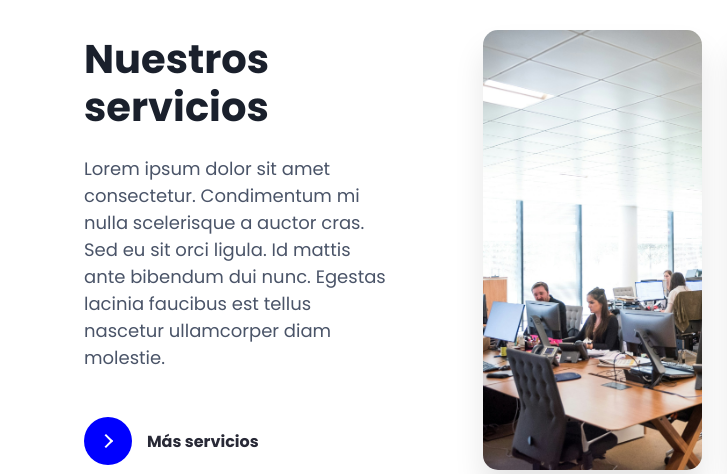
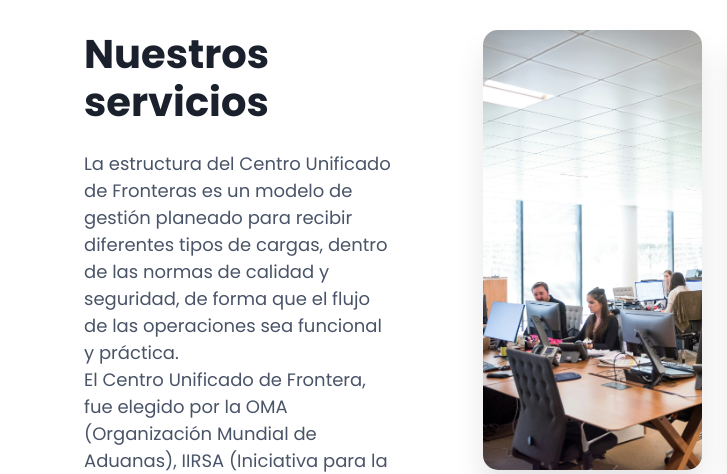
Before and after one commit to l4mm3r/coderhouse, a plain HTML site: page index.html in a window 1280 px wide. Shown: the part 840-1314 px from the top of the page, 0-727 px from the left. Drawn offline with nearby package versions, Linux system fonts and the light colour scheme.

Commit message:
fix services text

```diff
--- a/index.html
+++ b/index.html
@@ -103,9 +103,9 @@
         <section class="servicios-container row mx-0">
             <div class="servicios-info col-lg-12 col-sm-12">
                 <h3 class="natural-900">Nuestros servicios</h3>
-                <p class="body-l natural-700">Lorem ipsum dolor sit amet consectetur. Condimentum mi nulla scelerisque a auctor cras.
-                Sed eu sit orci ligula. Id mattis ante bibendum dui nunc. Egestas lacinia faucibus est tellus nascetur
-                ullamcorper diam molestie.</p>
+                <p class="body-l natural-700">La estructura del Centro Unificado de Fronteras es un modelo de gestión planeado para recibir diferentes tipos de cargas, dentro de las normas de calidad y seguridad, de forma que el flujo de las operaciones sea funcional y práctica.
+                <br>
+                El Centro Unificado de Frontera, fue elegido por la OMA (Organización Mundial de Aduanas), IIRSA (Iniciativa para la Integración Regional Sudamericana) en un trabajo solicitado por el BID (Banco Interamericano de Desarrollo) como la frontera que más se aproxima al ideal de América Latina.</p>
 
                 <!--seconday button -->
                 <div id="container">
```
